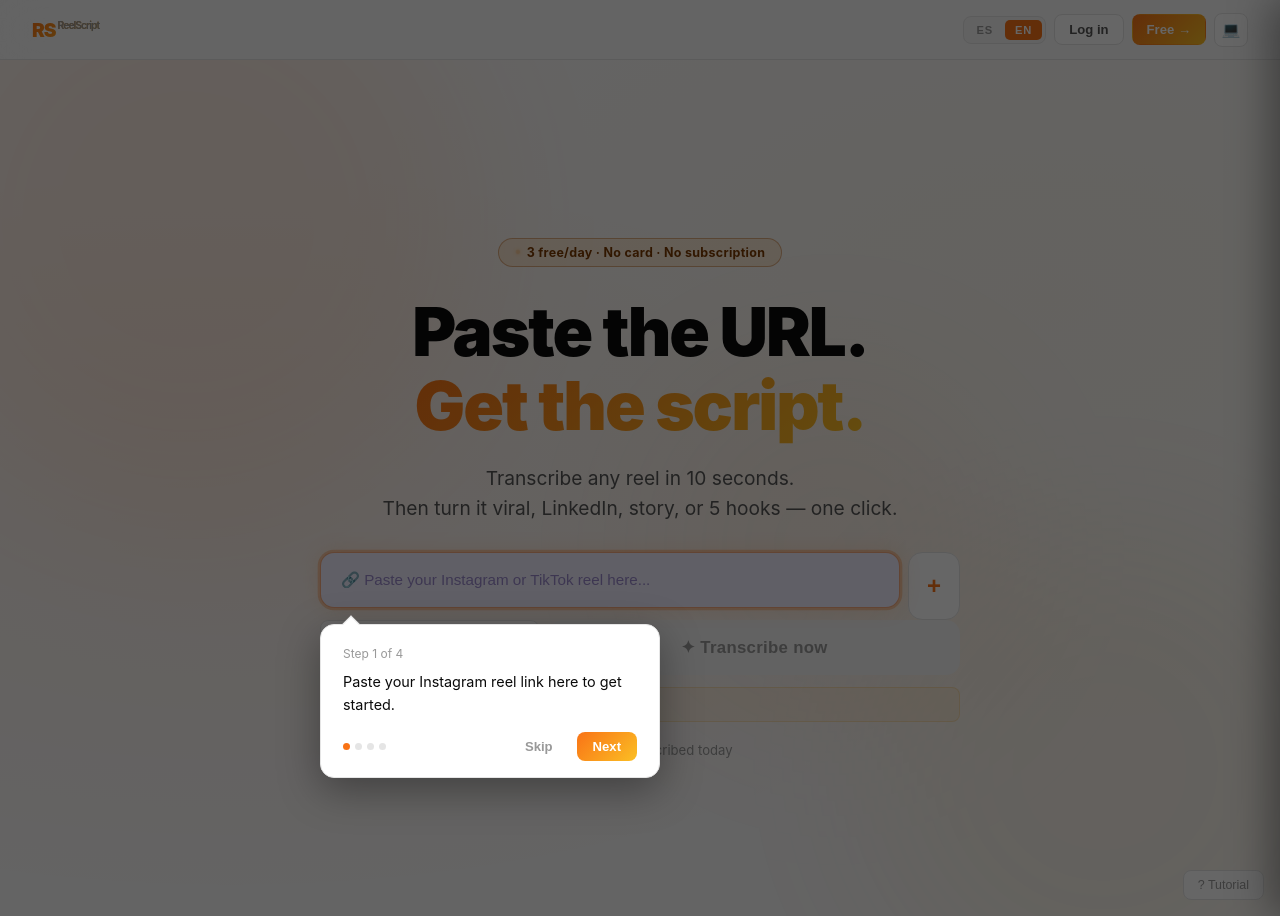
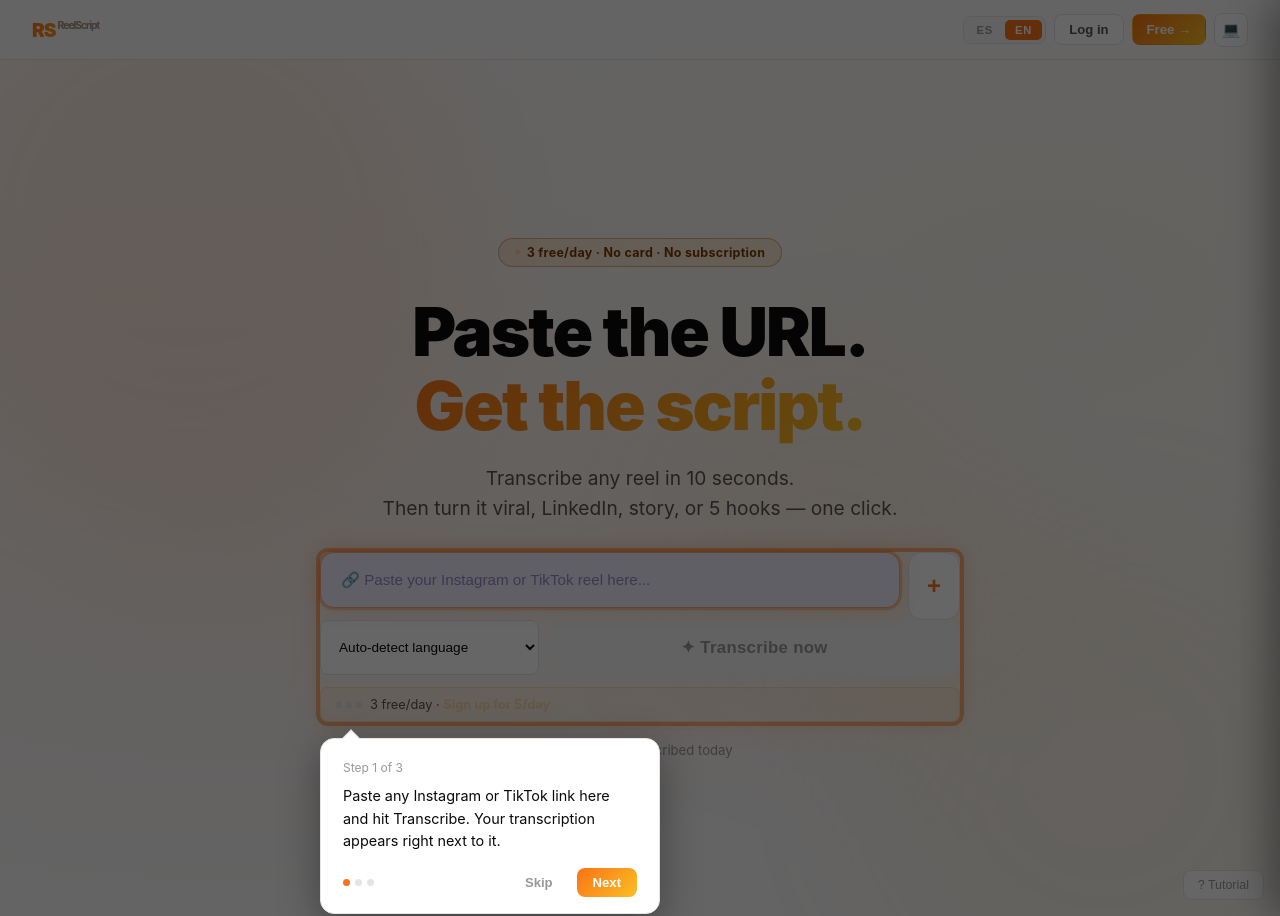
Before and after one commit to DavidBecama/transcriptor, a Flask app: page / in a window 1280 px wide. Run offline with Flask 3, Linux system fonts and the light colour scheme.

Commit message:
fix: onboarding tour points to real visible elements
- Step 1: input area (#heroInputWrap)
- Step 2: transform section (#adaptCard)
- Step 3: profile pill (#userPill)

Co-Authored-By: Claude Opus 4.6 (1M context) <noreply@anthropic.com>

```diff
--- a/templates/index.html
+++ b/templates/index.html
@@ -3904,10 +3904,9 @@ function showToast(msg) {
 const TUTORIAL_VIDEO_URL = "https://www.youtube.com/embed/PLACEHOLDER";
 
 const TOUR_STEPS = [
-  { target: '[data-tour="url-input"]',            text: "Paste your Instagram reel link here to get started." },
-  { target: '[data-tour="transcription-output"]',  text: "Your transcription appears here. This is the raw text from the reel." },
-  { target: '[data-tour="transform-section"]',     text: "Choose a style and turn the transcription into your own viral script." },
-  { target: '[data-tour="user-profile"]',          text: "All your transcriptions and scripts are saved here in your profile." },
+  { target: '#heroInputWrap',  text: "Paste any Instagram or TikTok link here and hit Transcribe. Your transcription appears right next to it." },
+  { target: '#adaptCard',      text: "Scroll down to transform your script — viral, LinkedIn, storytelling, or your own custom style." },
+  { target: '#userPill',       text: "Your profile: all your transcriptions, saved scripts, and projects live here." },
 ];
 
 let tourStep = 0;
```
